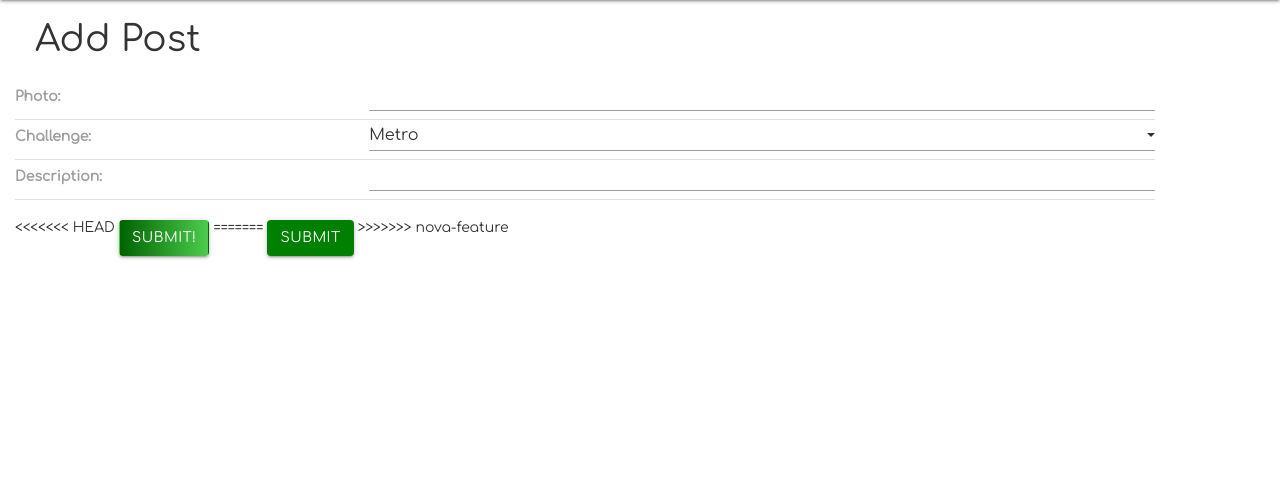
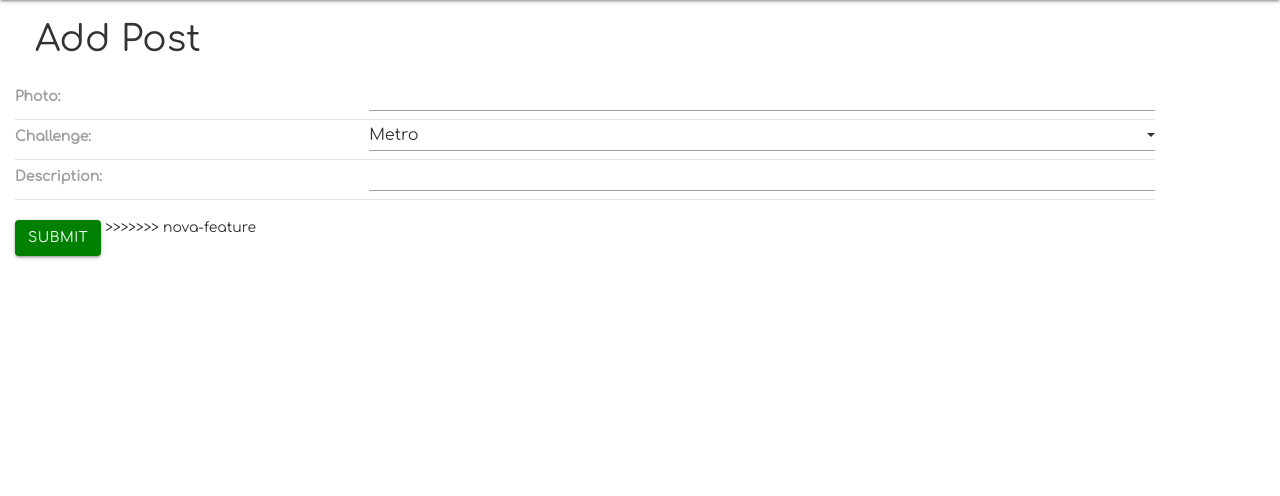
Before and after one commit to nhasley/ECO-App-Python, a Django app: page /create/ in a window 1280 px wide. Shown: the part 64-560 px from the top of the page. Run offline with Django 3.2, Linux system fonts and the light colour scheme; some libraries are stand-ins or nearby versions.

Commit message:
submit button changed on post-form

```diff
--- a/main_app/templates/main_app/post_form.html
+++ b/main_app/templates/main_app/post_form.html
@@ -11,9 +11,6 @@
     <table>
       {{ form.as_table }}
     </table>
-<<<<<<< HEAD
-    <input type="submit" value="Submit!" class="btn">
-=======
     <input type="submit" value="Submit" class="btn" style="background: green;">
 >>>>>>> nova-feature
   </form>
```
